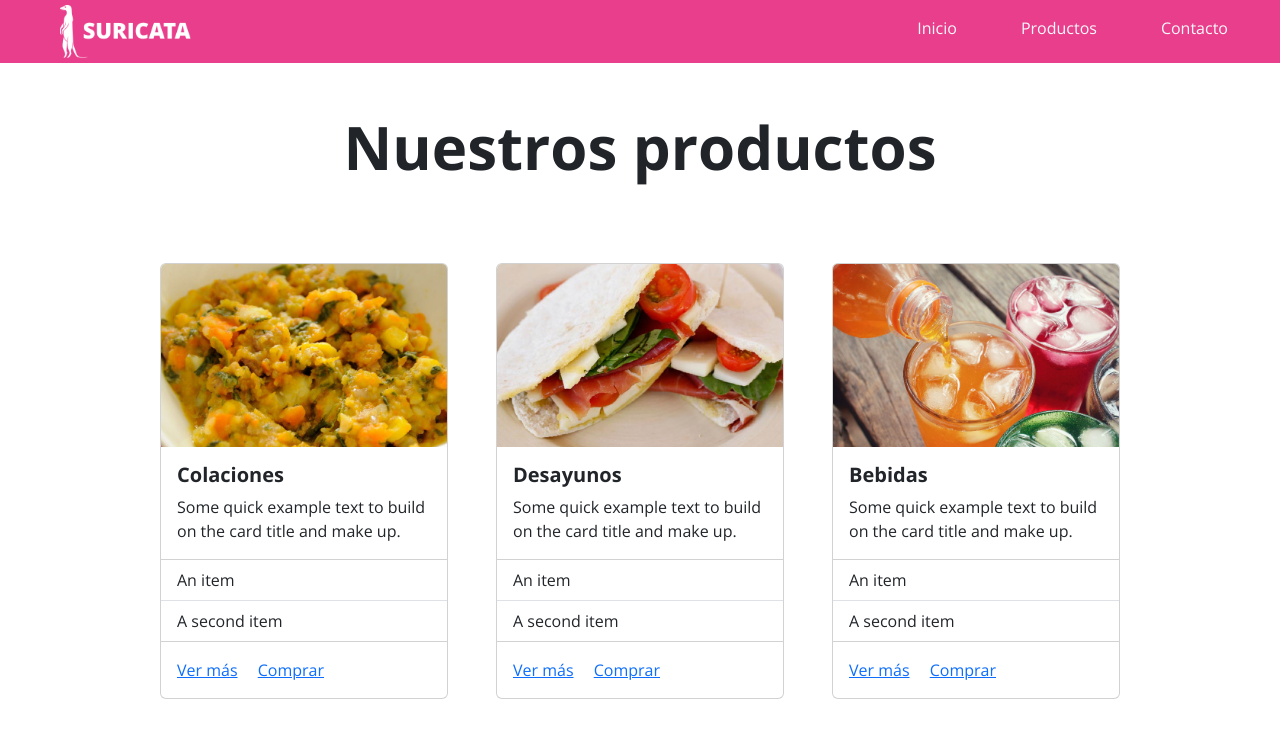
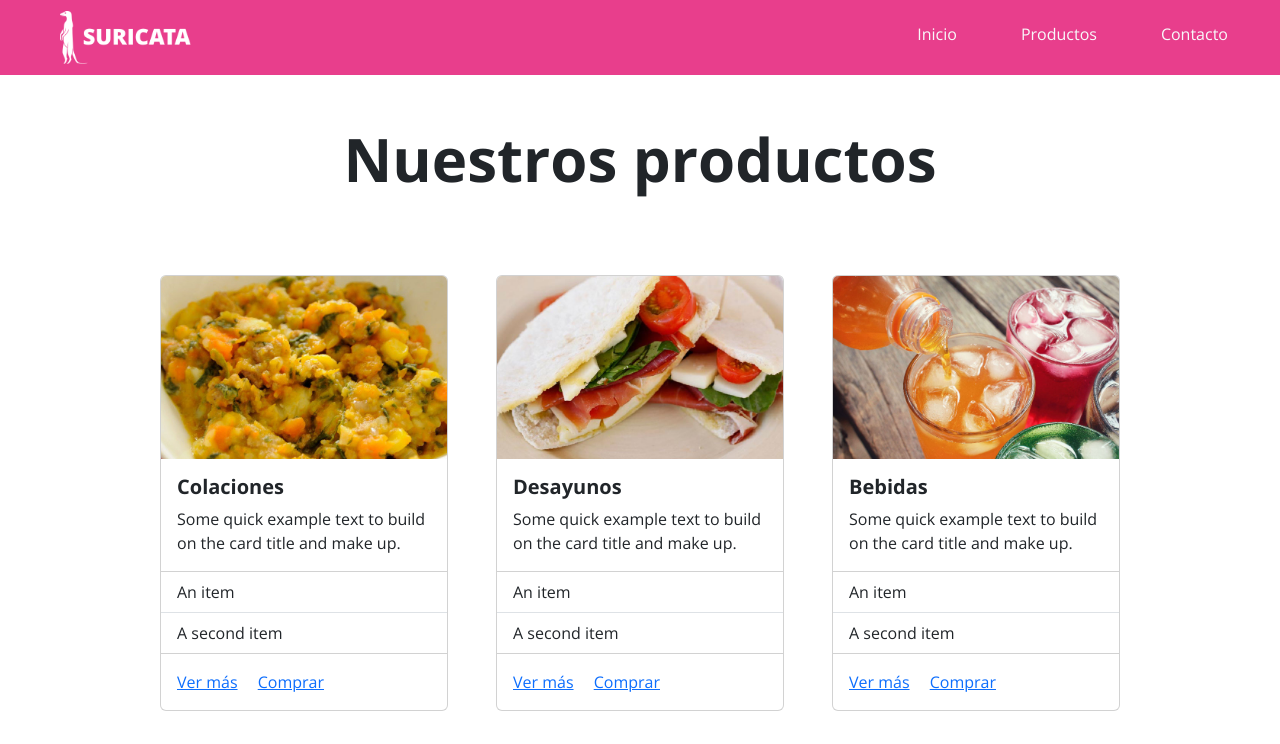
Before and after one commit to andreajimeneze/suricata-page-fsj, a plain HTML site: page index.html in a window 1280 px wide. Shown: the top 744 px of the page. Drawn offline with nearby package versions, Linux system fonts and the light colour scheme.

Commit message:
Ajuste height nav

```diff
--- a/assets/css/style.css
+++ b/assets/css/style.css
@@ -13,6 +13,7 @@ h1 {
 
 nav div {
     background-color: #E83E8C;
+    height: 75px;
 }
 
 nav img {
--- a/index.html
+++ b/index.html
@@ -18,7 +18,7 @@
 <body>
   <header>
     <nav class="navbar navbar-expand-lg  bg-body-tertiary p-0">
-      <div class="container-fluid h-75">
+      <div class="container-fluid">
         <a class="navbar-brand ms-5" href="#"><img src="./assets/img/logo.png" alt="Logo Suricata"></a>
         <button class="navbar-toggler" type="button" data-bs-toggle="collapse" data-bs-target="#navbarNavAltMarkup"
           aria-controls="navbarNavAltMarkup" aria-expanded="false" aria-label="Toggle navigation">
@@ -28,7 +28,7 @@
           <ul class="navbar-nav d-block d-lg-flex text-end ">
             <li class="nav-item mx-md-4"><a class="nav-link text-light" href="#">Inicio</a></li>
             <li class="nav-item mx-md-4"> <a class="nav-link text-light" href="#">Productos</a></li>
-            <li class="nav-item mx-md-4"><a class="nav-link text-light">Contacto</a></li>
+            <li class="nav-item mx-md-4"><a class="nav-link text-light" href="#">Contacto</a></li>
           </ul>
         </div>
       </div>
```
